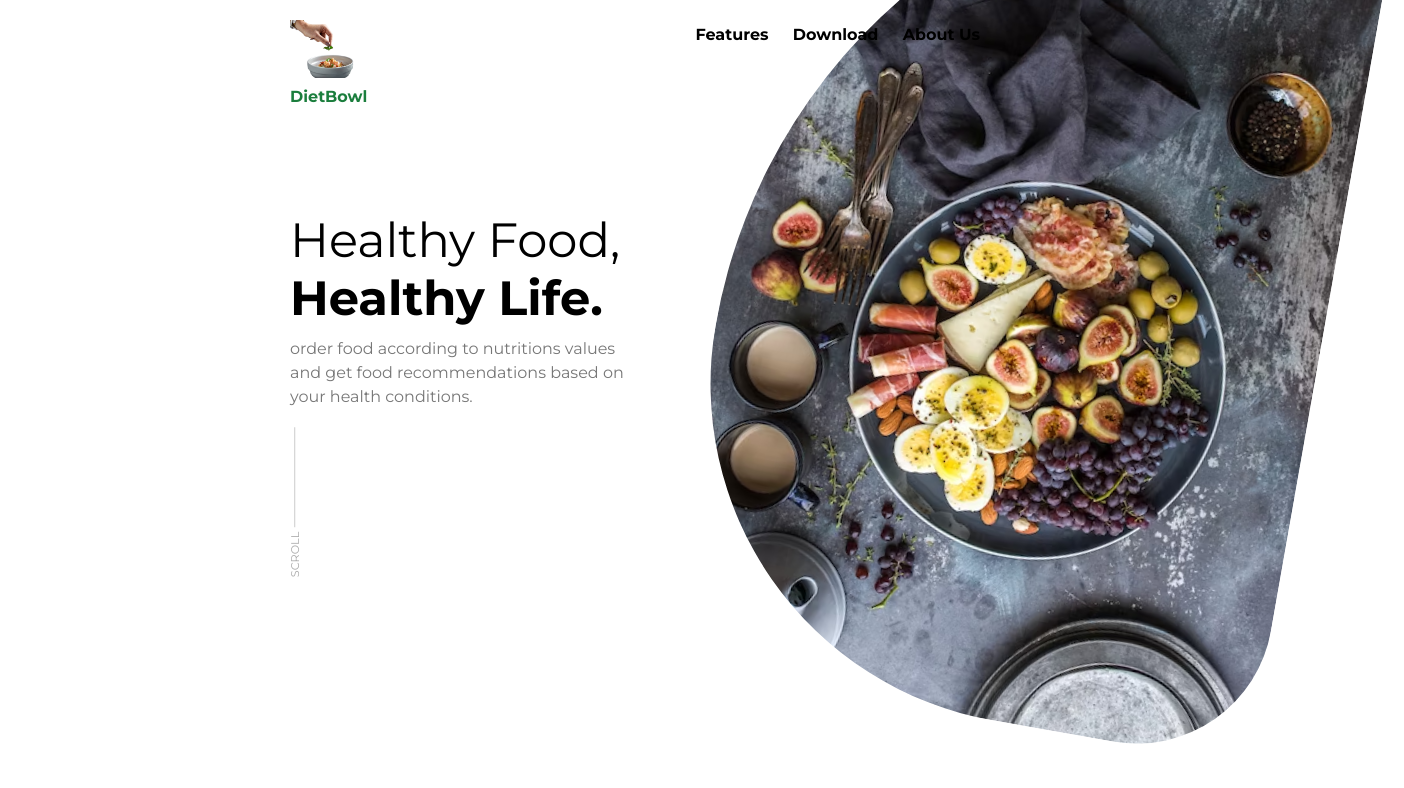
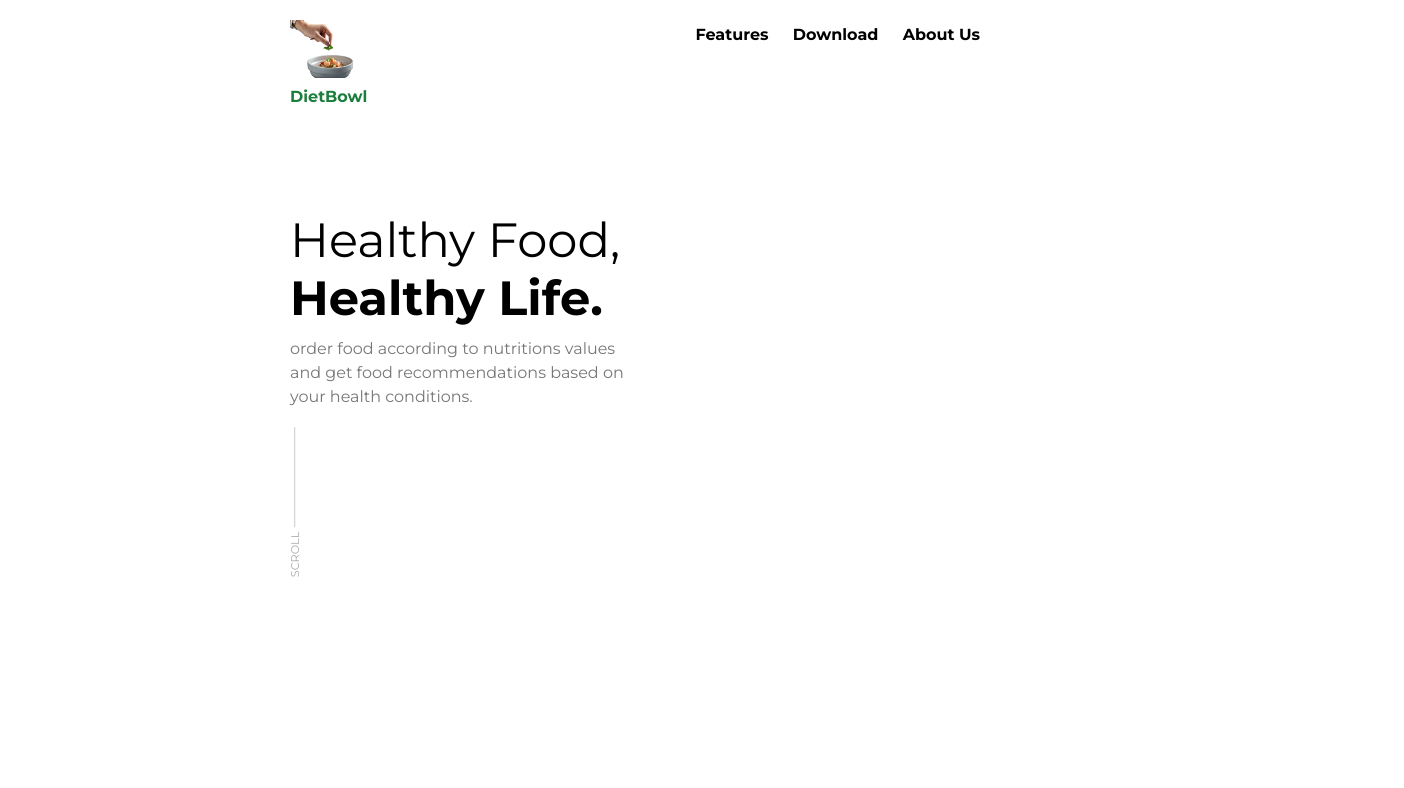
Before and after one commit to Mosesemeh/catering, a plain HTML site: page index.html in a window 1280 px wide. Shown: the top 788 px of the page, 1404 px wide, since content can reach past the window. Drawn offline with Linux system fonts and the light colour scheme.

Commit message:
initial commit

```diff
--- a/index.html
+++ b/index.html
@@ -28,7 +28,7 @@
                 <div class="vertical-line">scroll</div>
             </div>
             <div>
-                <img src="photoz/fcb6.avif" alt="">
+
             </div>
         </div>
     </div>
```
